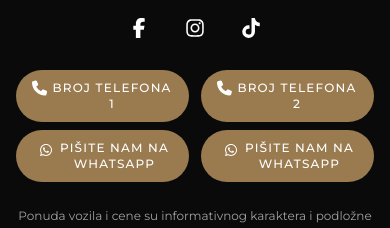
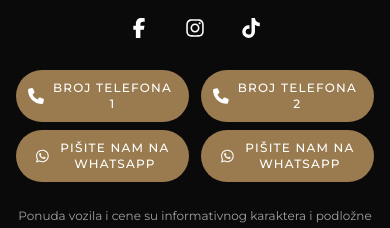
Before and after one commit to aleksandarz/ammotors, a Next.js app: page / in a window 390 px wide. Shown: the part 3172-3400 px from the top of the page. Built offline with nearby package versions, Linux system fonts and the light colour scheme.

Commit message:
Revert "Widen mobile footer buttons further, fix icon alignment on wrap"
This reverts commit e0bbb8db6fbfcf11d4db148eadbc1a08b44d08e7.

```diff
--- a/src/components/Footer.tsx
+++ b/src/components/Footer.tsx
@@ -24,7 +24,7 @@ const phoneNumbers = [
 ];
 
 const actionButtonClass =
-  "inline-flex items-start justify-center gap-1 rounded-full bg-accent px-4 py-2.5 text-center text-xs font-medium tracking-widest text-white uppercase transition-colors hover:bg-white hover:text-neutral-950 sm:items-center sm:px-2.5";
+  "inline-flex items-center justify-center gap-1 rounded-full bg-accent px-3 py-2.5 text-center text-xs font-medium tracking-widest text-white uppercase transition-colors hover:bg-white hover:text-neutral-950 sm:px-2.5";
 
 export default function Footer() {
   return (
```
